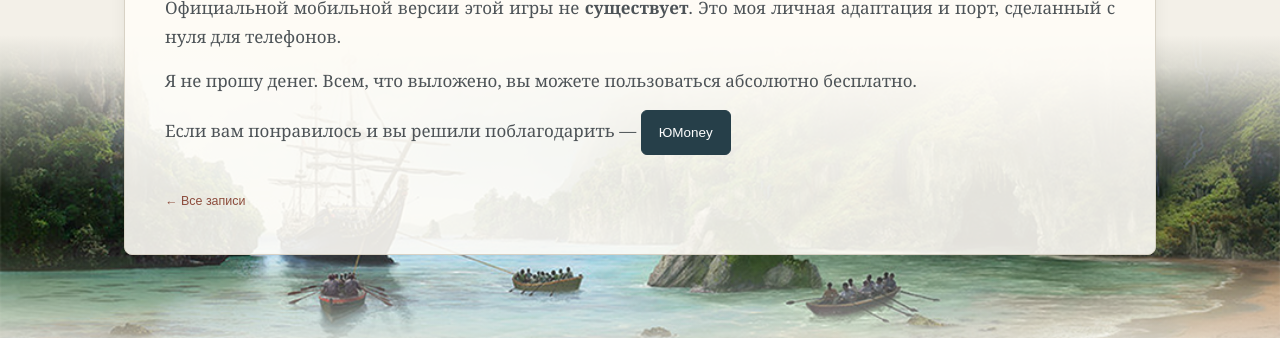
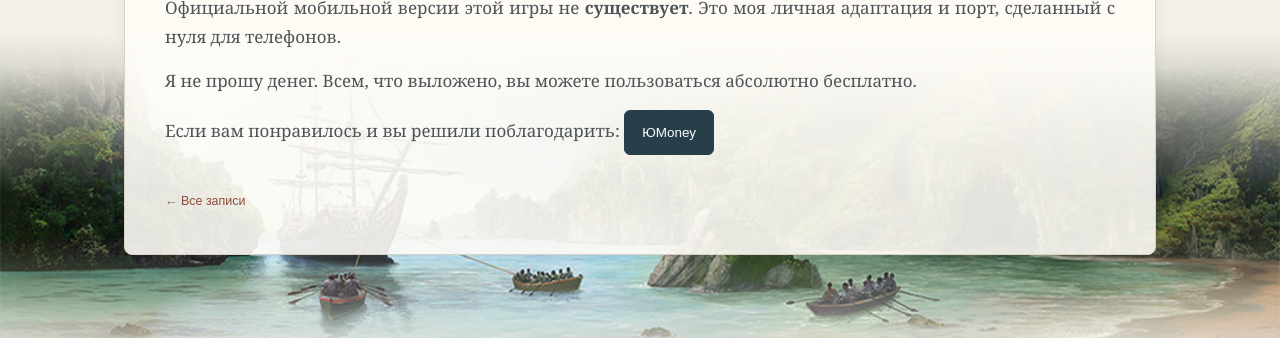
Before and after one commit to tislic/SeaDogsPort, a Jekyll site: the page built from о-проекте.md, in a window 1280 px wide. Shown: the part 1172-1510 px from the top of the page. Built offline with Jekyll 4.4.1, drawn with Linux system fonts in a browser that asks for light colours.

Commit message:
Update о-проекте.md
: вместо -

```diff
--- a/о-проекте.md
+++ b/о-проекте.md
@@ -12,5 +12,4 @@
 
 Я не прошу денег. Всем, что выложено, вы можете пользоваться абсолютно бесплатно.
 
-Если вам понравилось и вы решили поблагодарить —
-<a class="btn primary button" href="https://yoomoney.ru/to/410011652541454">ЮMoney</a>
+Если вам понравилось и вы решили поблагодарить: <a class="btn primary button" href="https://yoomoney.ru/to/410011652541454">ЮMoney</a>
```
